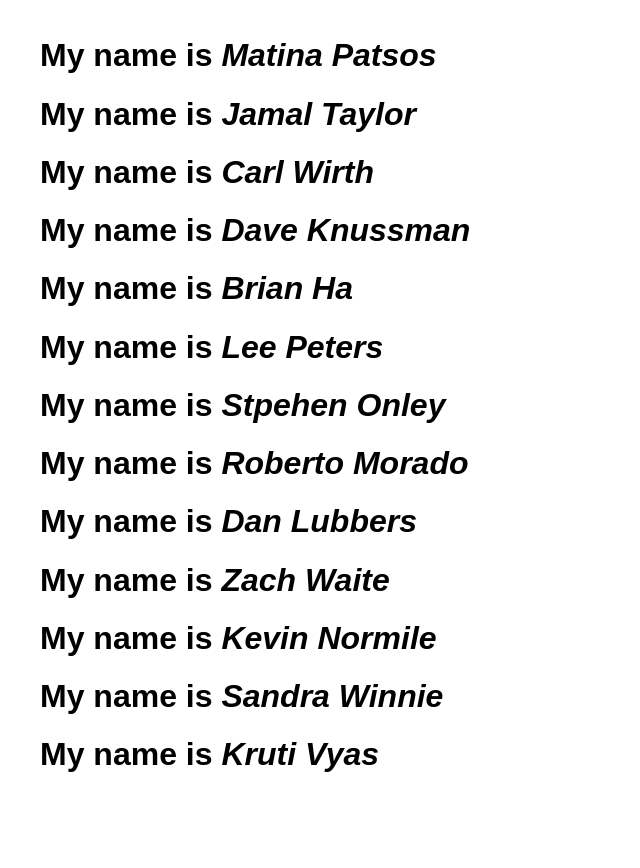
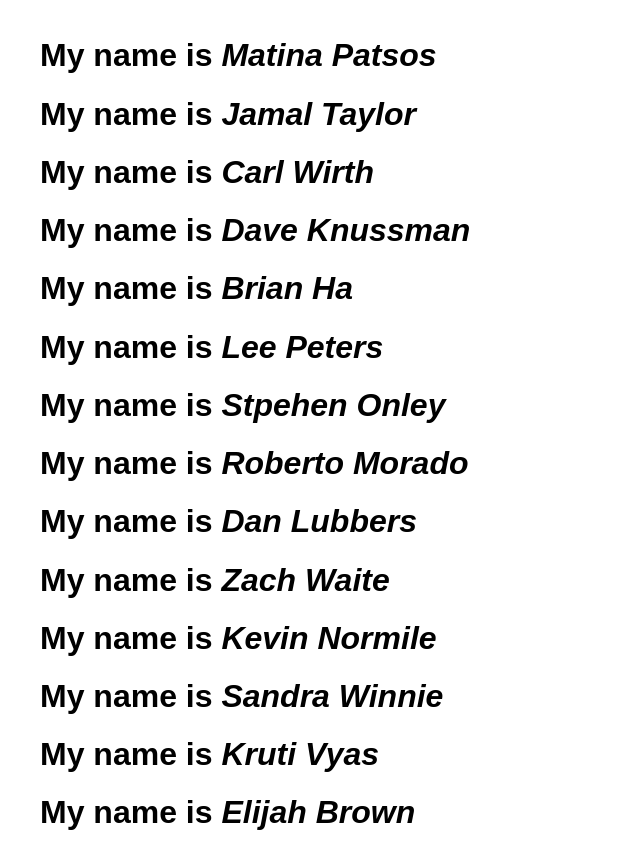
Before and after one commit to vyaskruti89/JavaScriptFundamentals2019, a website: page exercises/01-git-intro/01-git-intro.html in a window 1280 px wide. Shown: the whole page, without its empty margins (0-640 px from the left). Before the commit the page ends 810 px from the top, so only its background shows below. Drawn offline with nearby package versions, Linux system fonts and the light colour scheme.

Commit message:
New h1 entry
Signed-off-by: SXILENT E <admin@elijahbrown.info>

```diff
--- a/exercises/01-git-intro/01-git-intro.html
+++ b/exercises/01-git-intro/01-git-intro.html
@@ -44,6 +44,7 @@
       <h1>My name is <em>Kevin Normile</em></h1>
       <h1>My name is <em>Sandra	Winnie</em></h1>
       <h1>My name is <em>Kruti	Vyas</em></h1>
+      <h1>My name is <em>Elijah Brown</em></h1>
     </div>
   </body>
 </html>
```
